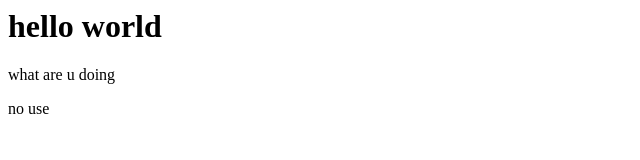
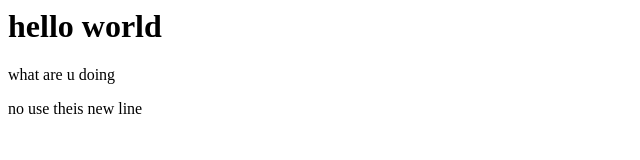
Before and after one commit to sarajjagan/datewithgit, a plain HTML site: page index.html in a window 1280 px wide. Shown: the whole page, without its empty margins (0-640 px from the left). Drawn offline with Linux system fonts and the light colour scheme.

Commit message:
modification 2

```diff
--- a/index.html
+++ b/index.html
@@ -3,5 +3,8 @@
         hello world
     </h1>
     <p>what are u doing </p>
-    <p>no use</p>
+    <p>no use
+        theis new line
+    </p>
+
 </html>
```
Also changed, not shown: 1 other file.
